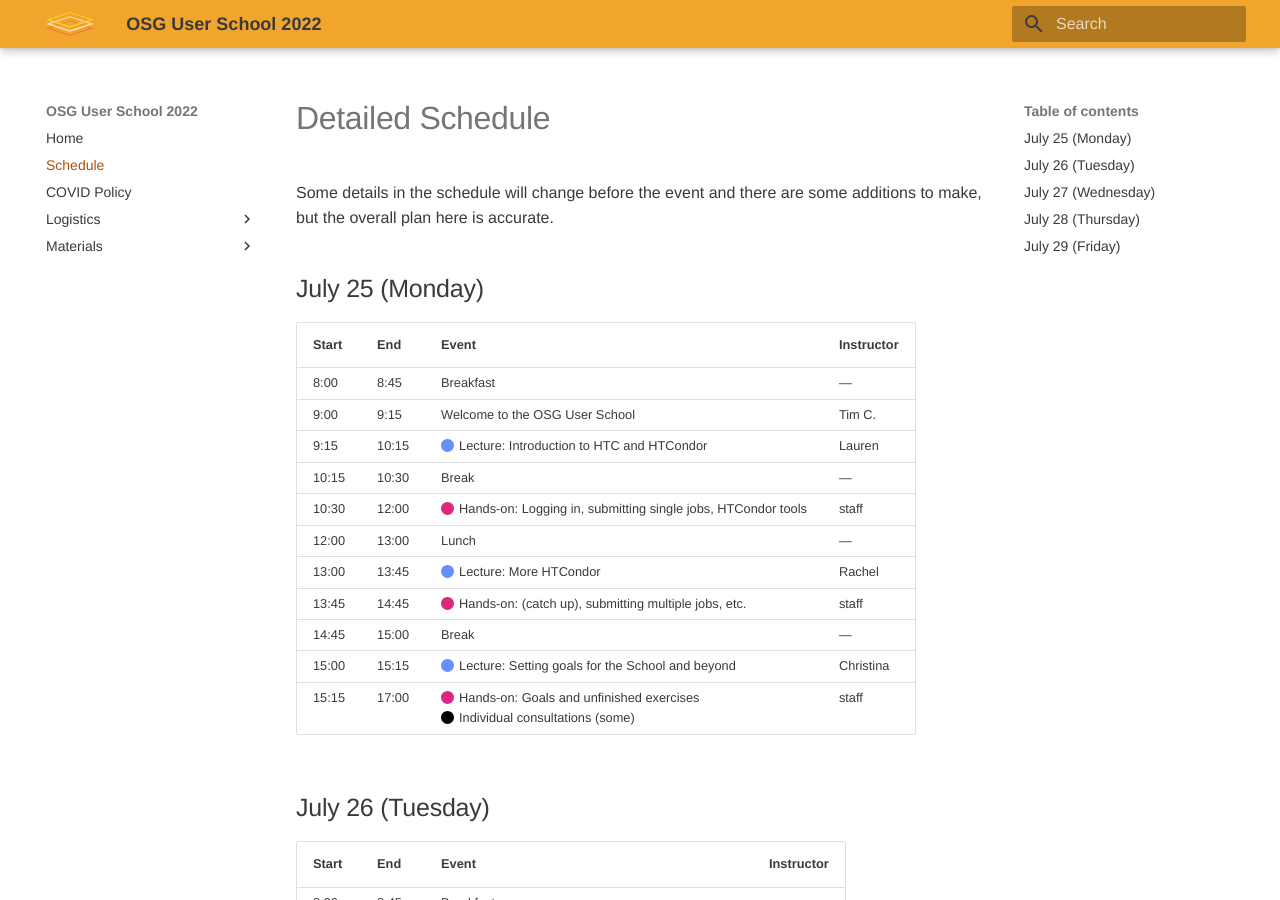
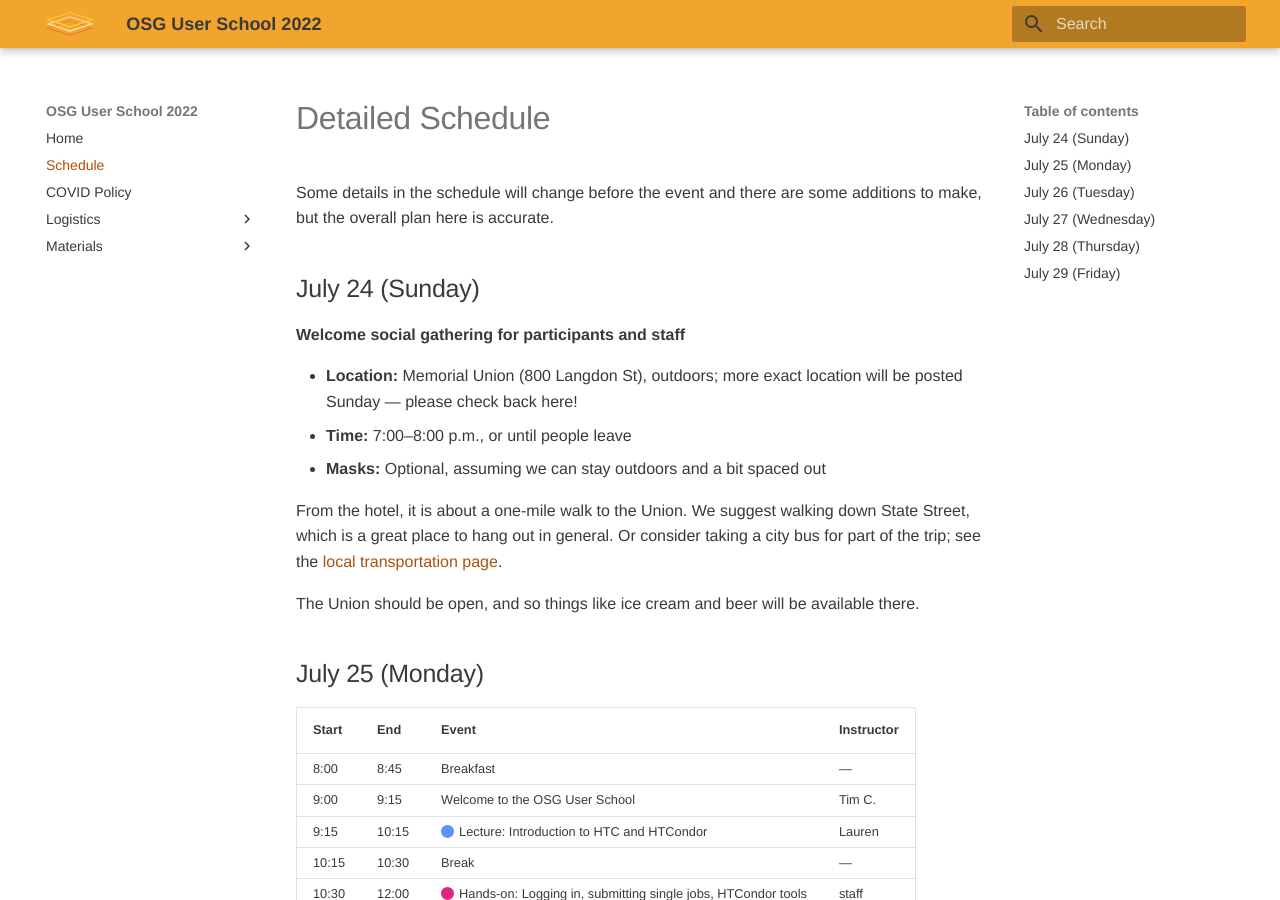
Before and after one commit to showmic09/user-school-2022, an MkDocs documentation site: the page built from docs/schedule.md, in a window 1280 px wide and 900 px high. Built offline with MkDocs 1.6.1 and Material for MkDocs 9.7.7, drawn with Linux system fonts in a browser that asks for light colours.

Commit message:
Added initial Sunday schedule

```diff
--- a/docs/schedule.md
+++ b/docs/schedule.md
@@ -1,6 +1,22 @@
 # Detailed Schedule
 
-Some details in the schedule will change before the event and there are some additions to make, but the overall plan here is accurate.
+Some details in the schedule will change before the event and there are some additions to make,
+but the overall plan here is accurate.
+
+## July 24 (Sunday)
+
+**Welcome social gathering for participants and staff**
+
+*   **Location:** Memorial Union (800 Langdon St), outdoors;
+    more exact location will be posted Sunday&nbsp;&mdash; please check back here!
+*   **Time:** 7:00&ndash;8:00 p.m., or until people leave
+*   **Masks:** Optional, assuming we can stay outdoors and a bit spaced out
+
+From the hotel, it is about a one-mile walk to the Union.
+We suggest walking down State Street, which is a great place to hang out in general.
+Or consider taking a city bus for part of the trip; see the [local transportation page](logistics/local-transportation.md).
+
+The Union should be open, and so things like ice cream and beer will be available there.
 
 ## July 25 (Monday)
 
```
